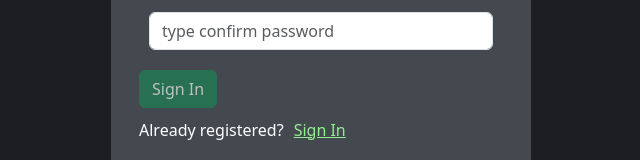
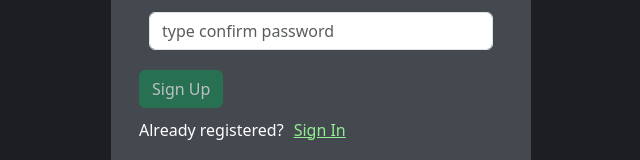
Before and after one commit to Thapakornd/MERN-CRUD-Auth, a React (Vite) app in the folder client/: page /register in a window 1280 px wide. Shown: the part 505-665 px from the top of the page, without its empty margins (319-959 px from the left). Built offline with nearby package versions, Linux system fonts and the light colour scheme.

Commit message:
[FIXED] Change text register button

```diff
--- a/client/src/components/Register/Register.jsx
+++ b/client/src/components/Register/Register.jsx
@@ -212,7 +212,7 @@ const Register = () => {
             </Form.Group>
           </Form>
           <div className="submit">
-            <Button variant="success" onClick={handleSubmit} disabled={(!validEmail || !validUser || !validPwd || !validMatch) ? true : false}>Sign In</Button>
+            <Button variant="success" onClick={handleSubmit} disabled={(!validEmail || !validUser || !validPwd || !validMatch) ? true : false}>Sign Up</Button>
             <p>
               Already registered?
               <span>
```
